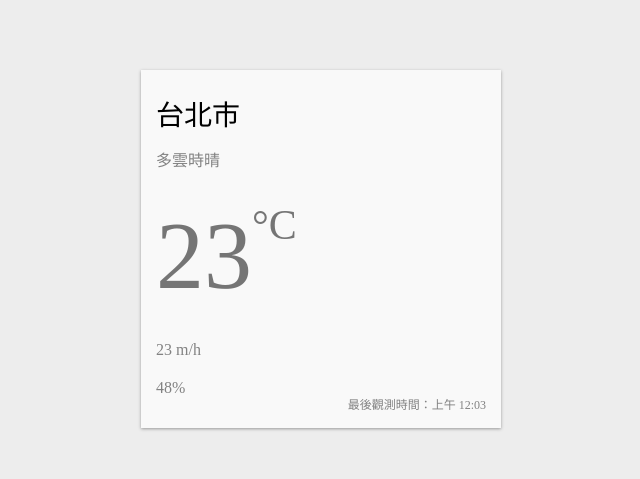
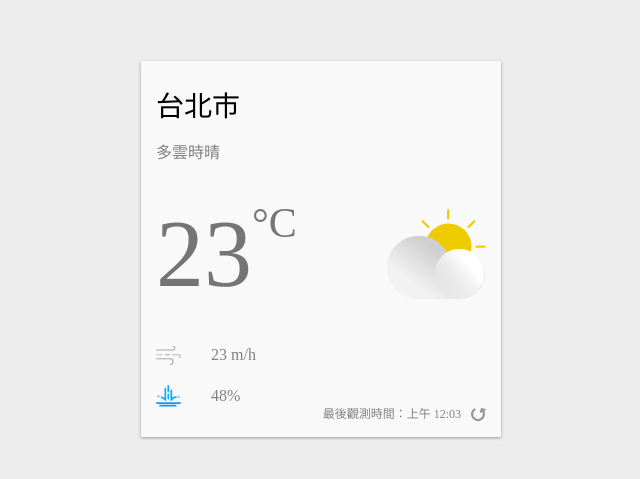
Before and after one commit to Tiffany0313/Realtime-Weather-App, a React (Create React App) app: page / in a window 1280 px wide. Shown: the part 151-630 px from the top of the page, without its empty margins (319-959 px from the left). Built offline with nearby package versions, Linux system fonts and the light colour scheme.

Commit message:
新增 SVG & 修改其CSS

```diff
--- a/src/App.js
+++ b/src/App.js
@@ -1,5 +1,10 @@
 // import './App.css';
+import React from 'react';
 import styled from '@emotion/styled';
+import { ReactComponent as DayCloudyIcon } from './images/day-cloudy.svg';
+import { ReactComponent as AirFlowIcon } from './images/airFlow.svg';
+import { ReactComponent as RainIcon } from './images/rain.svg';
+import { ReactComponent as RefreshIcon } from './images/refresh.svg';
 
 const Container = styled.div`
   background-color: #ededed;
@@ -56,6 +61,12 @@
   font-weight: 300;
   color: #828282;
   margin-bottom: 20px;
+
+  svg{
+    width: 25px;
+    height: auto;
+    margin-right: 30px;
+  }
 `;
 
 const Rain = styled.div`
@@ -64,6 +75,12 @@
   font-size: 16x;
   font-weight: 300;
   color: #828282;
+
+  svg{
+    width: 25px;
+    height: auto;
+    margin-right: 30px;
+  }
 `;
 
 const Refresh = styled.div`
@@ -74,23 +91,44 @@
   display: inline-flex;
   align-items: flex-end;
   color: #828282;
+
+  svg{
+    margin-left: 10px;
+    width: 15px;
+    height: 15px;
+    cursor: pointer;
+  }
 `;
 
+const DayCloudy = styled(DayCloudyIcon)`
+  flex-basis: 30%;
+`;
 
 function App() {
   return (
     <Container>
       <WeatherCard>
+
         <Location>台北市</Location>
         <Description>多雲時晴</Description>
+
         <CurrentWeather>
           <Temperature>
             23<Celsius>°C</Celsius>
           </Temperature>
+          <DayCloudy />
         </CurrentWeather>
-        <AirFlow>23 m/h</AirFlow>
-        <Rain>48%</Rain>
-        <Refresh>最後觀測時間：上午 12:03 </Refresh>
+
+        <AirFlow>
+          <AirFlowIcon />23 m/h
+        </AirFlow>
+        <Rain>
+          <RainIcon />48%
+        </Rain>
+        <Refresh>
+          最後觀測時間：上午 12:03 <RefreshIcon />
+        </Refresh>
+
       </WeatherCard>
     </Container>
   );
```
